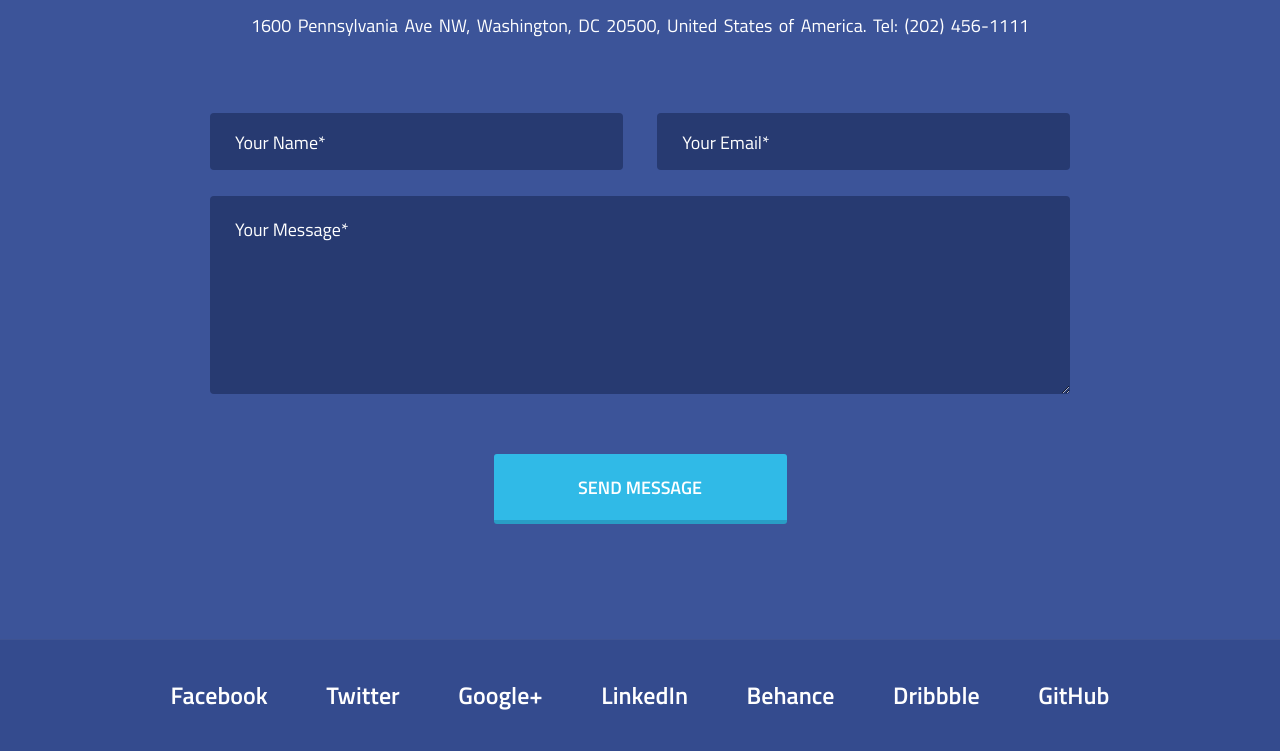
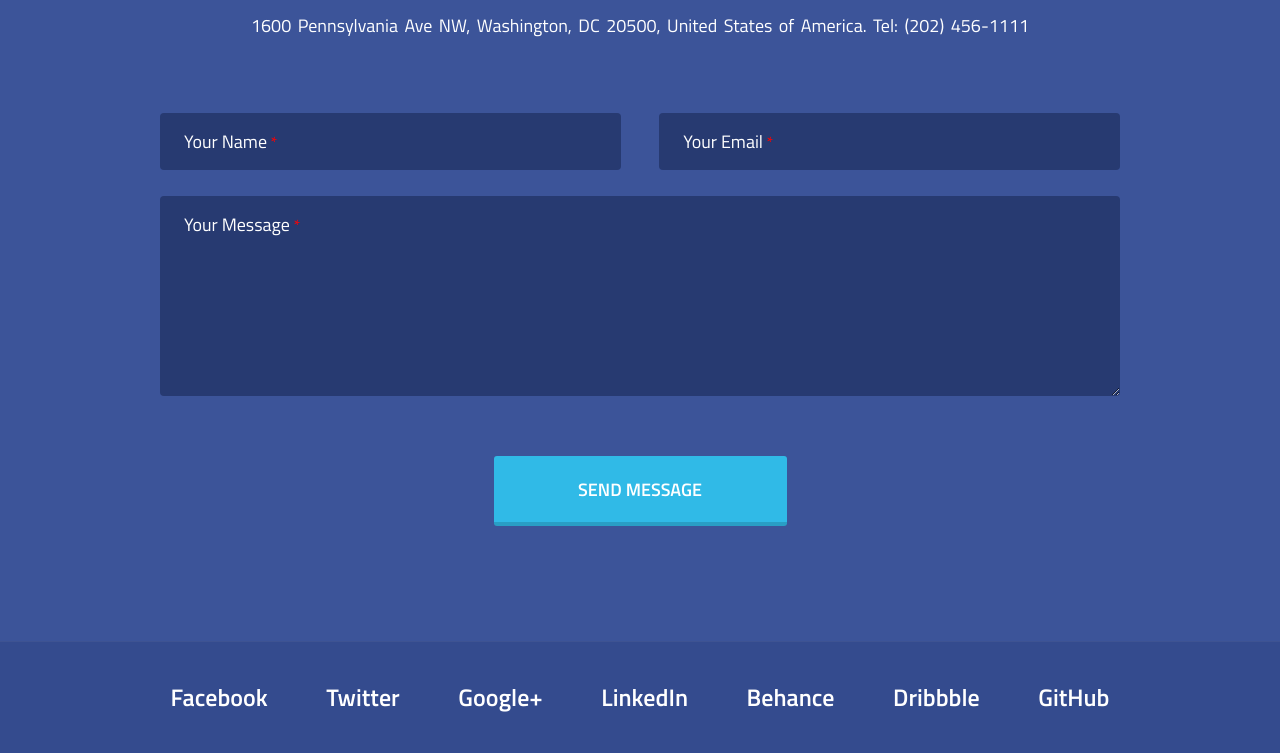
Before and after one commit to Semen2022/educational_projects, a plain HTML site: page WebSite/index.html in a window 1280 px wide. Shown: the part 5425-6178 px from the top of the page. Drawn offline with Linux system fonts and the light colour scheme.

Commit message:
FifthCorrection
1. Внесены корректировки в блок формы.

```diff
--- a/WebSite/css/style.css
+++ b/WebSite/css/style.css
@@ -521,28 +521,29 @@ background: #87509c;
     background-color: #273a71;
   }
   .form_contact{
-  max-width: 860px;
+    max-width: 1000px;
     margin: 75px auto 0px;
+    padding: 0px 20px;
   }
 
-.name_email{
-  max-width: 100%;
+  .fields_form{
     display: flex;
     flex-wrap: wrap;
     justify-content: space-between;
     column-gap: 20px;
   }
 
-.form_name,
-.form_email{
+  .field_user_name,
+  .field_form_email{
+    position: relative;
     flex-basis: 48%;
-padding: 20px 10px 16px 25px;
+    margin-bottom: 26px;
   }
 
-.form_message{
-  margin-top: 26px;
-  width: 100%;
-  padding:  20px 10px 138px 25px;
+  .field_form_message{
+    position: relative;
+    flex-basis: 100%;
+    min-height: 200px;
   }
 
   .form_name,
@@ -550,13 +551,68 @@ padding: 20px 10px 16px 25px;
   .form_message{
     display: block;
     background-color: #273a71;
+    font-family: 'Titillium web';
     color: #fff;
     font-size: 18px;
     border: 0;
     border-radius: 4px;
+    outline: none;
+    cursor: text;
+    width: 100%;
+    height: 100%;
+    padding: 15px 24px ;
+  }
+
+  .form_message{
+    resize: vertical;
+  }
+
+/*Red Star START*/
+
+  span.ph_user_name,
+  span.ph_email,
+  span.ph_message{
+  position: absolute;
+  top: 18px;
+  left: 24px;
+}
+  /* такая связка (селектор:invalid + селектор:before -
+    позволяет убирать значение "плэйсхолдера" при
+    начале заполнения поля пользователем)
+   */
+
+   input.form_name:invalid + span.ph_user_name:before,
+   input.form_email:invalid + span.ph_email:before,
+   textarea.form_message:invalid + span.ph_message:before{
+  /* position: relative;  его "комментирование" не влияет на верстку, планирую не использовать*/
+  content: attr(placeholder);
+  cursor: text;
+  font-family: 'Titillium Web', sans-serif;;
+  color: #fff;
+  font-style: normal;
+  font-size: 18px;
+  font-weight: 400;
 }
 
 
+/*некорректно работает для input type="email" */
+/*.form_email:invalid + .ph_email:before{
+  background-color: #393939;
+  cursor: wait;
+  content: attr(placeholder);
+}
+*/
+
+input:invalid + span:after,
+.form_message:invalid + .ph_message:after {
+  content: ' *';
+  position: relative;
+  color: red;
+}
+
+/*Red Star END*/
+
+        /* ПОДСКАЗКА СЕБЕ */
 /* убираем рамку вокруг полей при активации поля*/
 /*.form_name:focus,
 .form_email:focus,
@@ -564,20 +620,11 @@ padding: 20px 10px 16px 25px;
   outline: none;
 }*/
 
-/* убираем рамку вокруг полей*/
+/* убираем рамку вокруг полей
 form *{
   outline: none;
 }
-
-.form_name::placeholder,
-.form_email::placeholder,
-.form_message::placeholder{
-  font-family: 'Titillium Web', sans-serif;;
-  color: #fff;
-  font-style: normal;
-  font-size: 18px;
-  font-weight: 400;
-}
+*/
 
 .form_contact .bigButton{
   margin: 6px auto -30px;
@@ -592,7 +639,6 @@ form *{
 .form_contact .button:hover {
   border-top: 4px solid #299ec5;
   border-bottom: 0;
-  color: #234cc9;
 }
 
 .form_contact .button:active {
@@ -600,15 +646,16 @@ form *{
   border: 6px solid #3e90ac;
   color: #93d1e4;
 }
+
+
   /*Main get in touch END*/
 
   /*Footer START*/
 
 footer{
   background-color: #344b8e;
-  max-height: 113px;
-  border-top: #7594f1;
  }
+
 footer hr{
   margin: 0px;
   border: 0px;
--- a/WebSite/index.html
+++ b/WebSite/index.html
@@ -285,11 +285,20 @@
                 </h6>
             </div>
             <form class="form_contact" action="#" method="post" enctype="multipart/form-data">
-                <div class="name_email">
-                    <input class="form_name" type="text" tabindex="1" placeholder="Your Name*" required name="user_name">
-                    <input class="form_email" type="email" tabindex="2" placeholder="Your Email*" name="user_Email">
+                <div class="fields_form">
+                    <label class="field_user_name">
+                        <input required class="form_name" type="text" tabindex="1" name="user_name">
+                        <span class="ph_user_name" placeholder="Your Name"></span>
+                    </label>
+                    <label class="field_form_email">
+                        <input required class="form_email" type="text" tabindex="2" name="user_email">
+                        <span class="ph_email" placeholder="Your Email"></span>
+                    </label>
+                    <label class="field_form_message">
+                        <textarea required class="form_message" name="text_message" tabindex="3"></textarea>
+                        <span class="ph_message" placeholder="Your Message"></span>
+                    </label>
                 </div>
-                <textarea class="form_message" name="text_message" tabindex="3" placeholder="Your Message*"></textarea>
                 <div class="bigButton">
                     <button class="button" type="submit" tabindex="4" >
                         SEND MESSAGE
```
Lines whose indentation alone changed are shown as unchanged.
